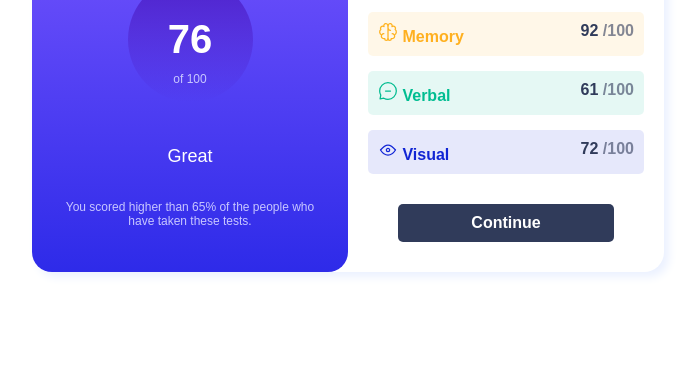
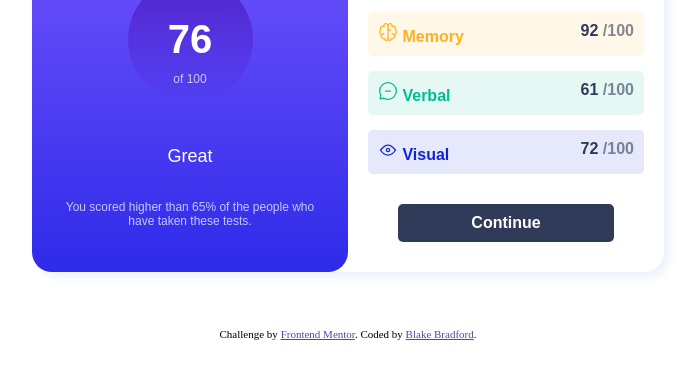
Before and after one commit to blakeZTL/results-summary-component-main, a plain HTML site: page index.html in a window 1280 px wide. Shown: the part 116-494 px from the top of the page, without its empty margins (292-991 px from the left). Drawn offline with Linux system fonts and the light colour scheme.

Commit message:
Add Attribution

```diff
--- a/index.html
+++ b/index.html
@@ -96,14 +96,12 @@
           <button id="ContinueBtn">Continue</button>
         </div>
       </div>
-      <!-- Feel free to remove this attribution if you'd like.
-      <div class="attribution">
-        Challenge by
-        <a href="https://www.frontendmentor.io?ref=challenge" target="_blank"
-          >Frontend Mentor</a
-        >. Coded by <a href="#">Blake Bradford</a>.
-      </div>
-      -->
+    </div>
+    <div class="attribution">
+      Challenge by
+      <a href="https://www.frontendmentor.io?ref=challenge" target="_blank"
+        >Frontend Mentor</a
+      >. Coded by <a href="#">Blake Bradford</a>.
     </div>
   </body>
 </html>
--- a/style.css
+++ b/style.css
@@ -6,13 +6,13 @@
   }
 
   .attribution {
-    display: grid;
-    grid-area: 2 / 1 / 2 / 2;
     font-size: 11px;
     text-align: center;
     position: relative;
     top: 50%;
     transform: translateY(50%);
+    width: auto;
+    margin-top: 50px;
   }
   .attribution a {
     color: hsl(228, 45%, 44%);
```
